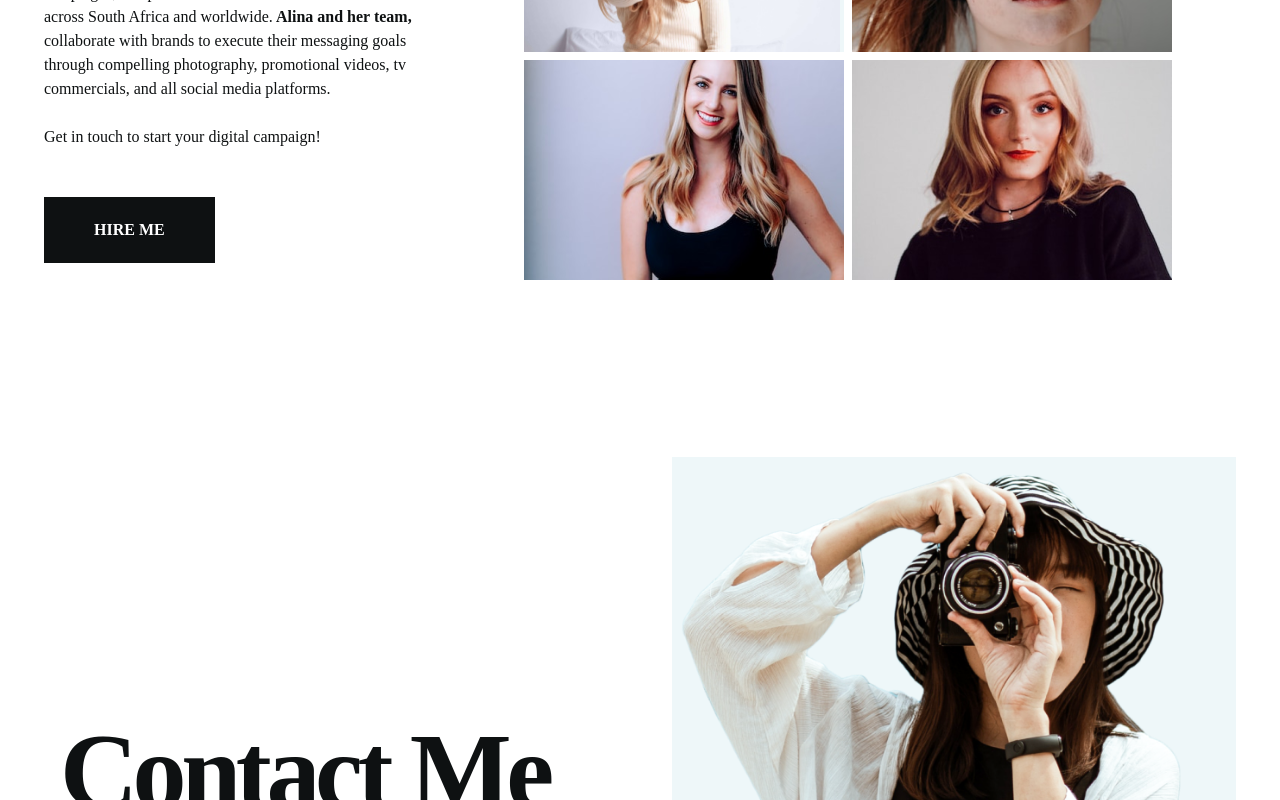
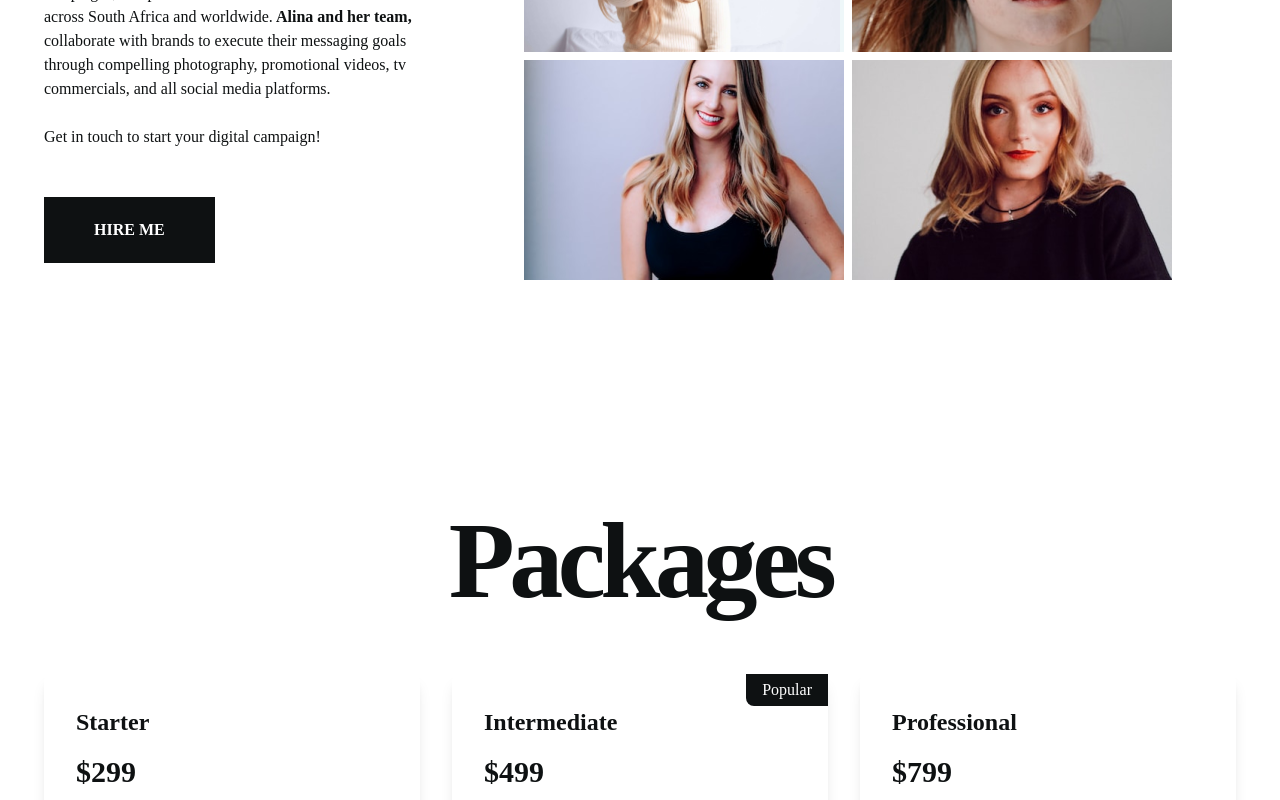
Before and after one commit to AdhurimBerisha/ShotByBane---Photography-Portfolio, a React (Vite) app: page / in a window 1280 px wide. Shown: the part 2000-2800 px from the top of the page. Built offline with nearby package versions, Linux system fonts and the light colour scheme.

Commit message:
Packages page

```diff
--- a/src/App.tsx
+++ b/src/App.tsx
@@ -3,6 +3,7 @@ import Header from "./components/Header";
 import Home from "./pages/Home";
 import About from "./pages/About";
 import Portfolio from "./pages/Portfolio";
+import Packages from "./pages/Packages";
 import Contact from "./pages/Contact";
 import { motion } from "framer-motion";
 import { CursorContext } from "./context/CursorContext";
@@ -13,10 +14,11 @@ const App = () => {
   return (
     <>
       <Header />
-      <main className="relative bt">
+      <main className="relative">
         <Home />
         <About />
         <Portfolio />
+        <Packages />
         <Contact />
       </main>
       {/* cursor */}
--- a/src/components/Header.tsx
+++ b/src/components/Header.tsx
@@ -11,7 +11,7 @@ const Header = () => {
   const scrollToSection = (sectionId: string) => {
     const element = document.getElementById(sectionId);
     if (element) {
-      element.scrollIntoView({ behavior: 'smooth' });
+      element.scrollIntoView({ behavior: "smooth" });
     }
   };
 
@@ -28,24 +28,24 @@ const Header = () => {
       setLastScrollY(currentScrollY);
     };
 
-    window.addEventListener('scroll', controlNavbar);
+    window.addEventListener("scroll", controlNavbar);
 
     return () => {
-      window.removeEventListener('scroll', controlNavbar);
+      window.removeEventListener("scroll", controlNavbar);
     };
   }, [lastScrollY]);
 
   return (
     <header
       className={`fixed w-full px-[30px] lg:px-[100px] z-30 h-[100px] lg:h-[140px] flex items-center transition-transform duration-300 ${
-        isVisible ? 'translate-y-0' : '-translate-y-full'
+        isVisible ? "translate-y-0" : "-translate-y-full"
       }`}
     >
       <div className="flex flex-col lg:flex-row lg:items-center w-full justify-between">
         <button
           onMouseEnter={mouseEnterHandler}
           onMouseLeave={mouseLeaveHandler}
-          onClick={() => scrollToSection('home')}
+          onClick={() => scrollToSection("home")}
           className="max-w-[200px]"
         >
           <img src="/images/header/logo.svg" alt="" />
@@ -56,25 +56,31 @@ const Header = () => {
           onMouseLeave={mouseLeaveHandler}
         >
           <button
-            onClick={() => scrollToSection('home')}
+            onClick={() => scrollToSection("home")}
             className="text-[#696c6d] hover:text-primary transition"
           >
             Home
           </button>
           <button
-            onClick={() => scrollToSection('about')}
+            onClick={() => scrollToSection("about")}
             className="text-[#696c6d] hover:text-primary transition"
           >
             About
           </button>
           <button
-            onClick={() => scrollToSection('portfolio')}
+            onClick={() => scrollToSection("portfolio")}
             className="text-[#696c6d] hover:text-primary transition"
           >
             Portfolio
           </button>
           <button
-            onClick={() => scrollToSection('contact')}
+            onClick={() => scrollToSection("packages")}
+            className="text-[#696c6d] hover:text-primary transition"
+          >
+            Packages
+          </button>
+          <button
+            onClick={() => scrollToSection("contact")}
             className="text-[#696c6d] hover:text-primary transition"
           >
             Contact
--- /dev/null
+++ b/src/pages/Packages.tsx
@@ -0,0 +1,114 @@
+import { motion } from "framer-motion";
+import { transition1 } from "../transition";
+import { useContext } from "react";
+import { CursorContext } from "../context/CursorContext";
+
+const Pricing = () => {
+  const { mouseEnterHandler, mouseLeaveHandler } = useContext(CursorContext)!;
+  const packages = [
+    {
+      name: "Starter",
+      price: "$299",
+      features: [
+        "2 Hour Photo Session",
+        "20 Digital Images",
+        "Basic Editing",
+        "Online Gallery",
+      ],
+      popular: false,
+    },
+    {
+      name: "Intermediate",
+      price: "$499",
+      features: [
+        "4 Hour Photo Session",
+        "40 Digital Images",
+        "Advanced Editing",
+        "Online Gallery",
+        "2 Outfit Changes",
+      ],
+      popular: true,
+    },
+    {
+      name: "Professional",
+      price: "$799",
+      features: [
+        "Full Day Session",
+        "80 Digital Images",
+        "Premium Editing",
+        "Online Gallery",
+        "Unlimited Outfits",
+        "Priority Delivery",
+      ],
+      popular: false,
+    },
+  ];
+
+  return (
+    <motion.section
+      id="packages"
+      initial={{ opacity: 0, y: "100%" }}
+      animate={{ opacity: 1, y: 0 }}
+      exit={{ opacity: 0, y: "100%" }}
+      transition={transition1}
+      className="section"
+    >
+      <div className="container mx-auto h-full relative">
+        <h1
+          onMouseEnter={mouseEnterHandler}
+          onMouseLeave={mouseLeaveHandler}
+          className="h1 text-center mb-12 pt-24"
+        >
+          Packages
+        </h1>
+        {/* Packages Section */}
+        <div
+          onMouseEnter={mouseEnterHandler}
+          onMouseLeave={mouseLeaveHandler}
+          className="grid grid-cols-1 md:grid-cols-3 gap-8 px-4 lg:px-0 mb-20"
+        >
+          {packages.map((pkg, index) => (
+            <motion.div
+              key={index}
+              initial={{ opacity: 0, y: 20 }}
+              animate={{ opacity: 1, y: 0 }}
+              transition={{ delay: 0.2 * (index + 1) }}
+              className={`bg-white rounded-lg shadow-lg p-8 hover:shadow-xl transition-shadow duration-300 flex flex-col h-[500px] ${
+                pkg.popular ? "transform scale-105 relative" : ""
+              }`}
+            >
+              {pkg.popular && (
+                <div className="absolute top-0 right-0 bg-primary text-white px-4 py-1 rounded-bl-lg">
+                  Popular
+                </div>
+              )}
+              <div className="flex flex-col h-full">
+                <div>
+                  <h3 className="text-2xl font-bold mb-4">{pkg.name}</h3>
+                  <div className="text-3xl font-bold mb-6">{pkg.price}</div>
+                  <ul className="space-y-4">
+                    {pkg.features.map((feature, featureIndex) => (
+                      <li key={featureIndex} className="flex items-center">
+                        <span className="mr-2">✓</span>
+                        {feature}
+                      </li>
+                    ))}
+                  </ul>
+                </div>
+                <button
+                  className="py-3 bg-primary text-white rounded-lg hover:bg-opacity-90 transition-colors duration-300 mt-auto w-[200px] mx-auto"
+                  onMouseEnter={mouseEnterHandler}
+                  onMouseLeave={mouseLeaveHandler}
+                >
+                  Choose Plan
+                </button>
+              </div>
+            </motion.div>
+          ))}
+        </div>
+      </div>
+    </motion.section>
+  );
+};
+
+export default Pricing;
```
